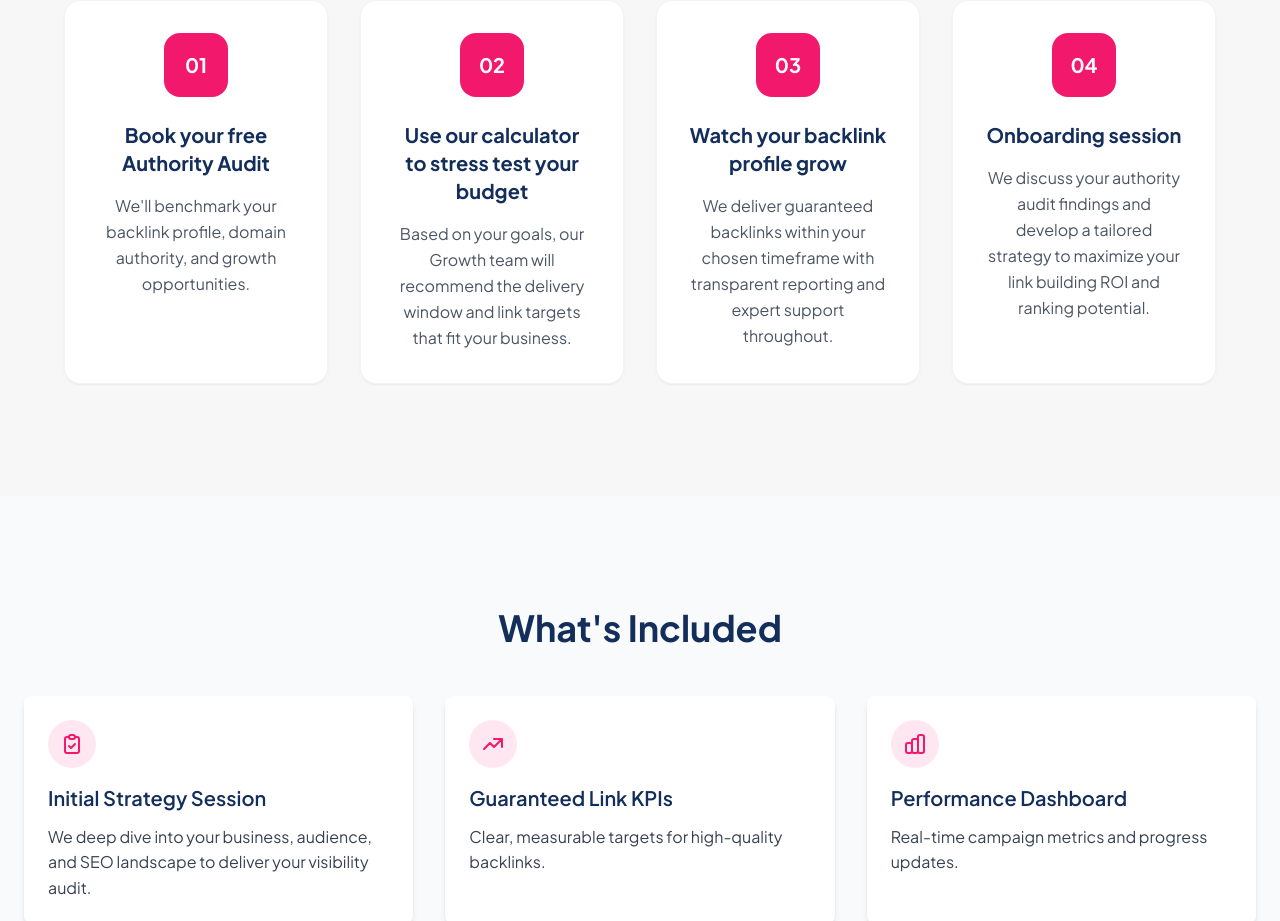
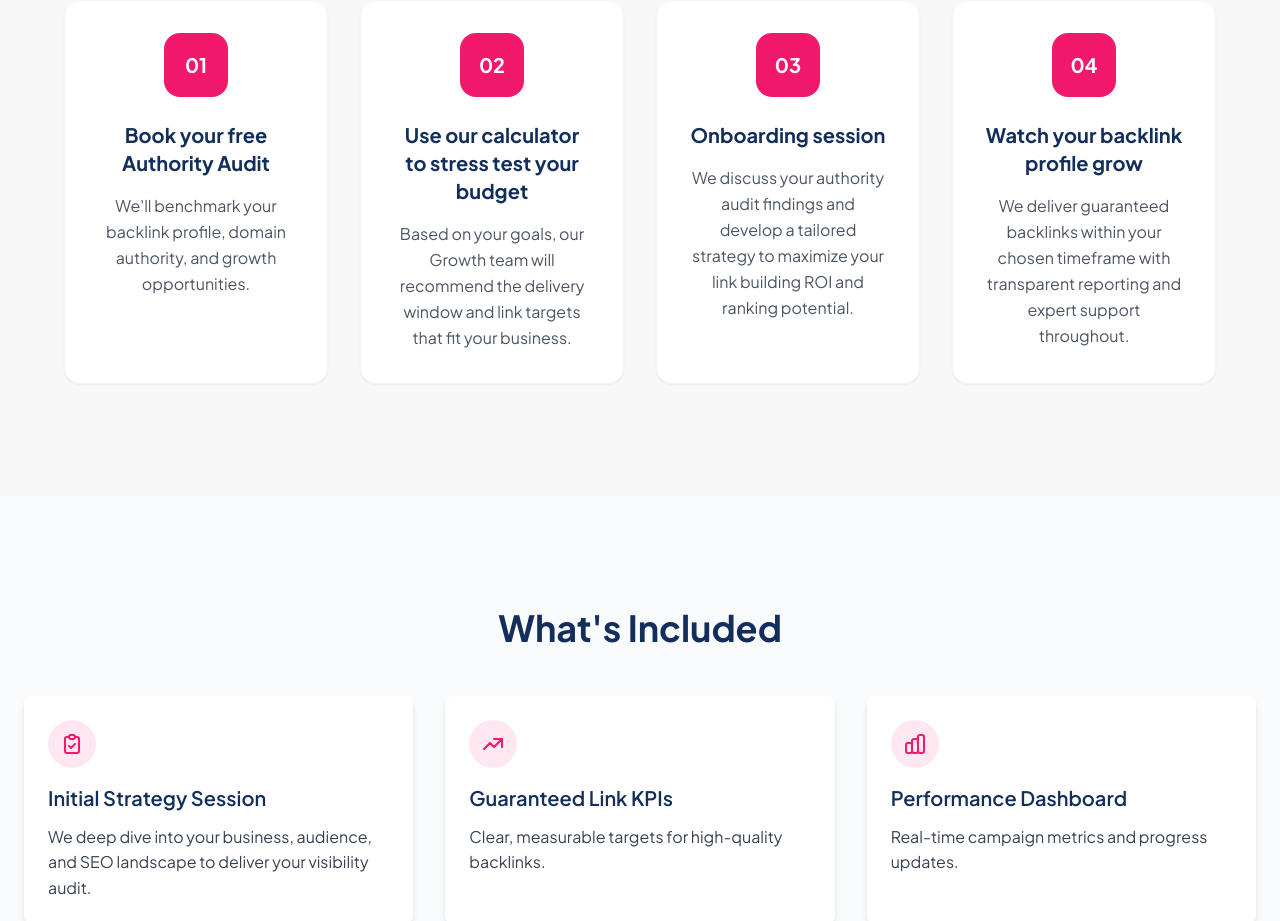
Before and after one commit to ZoCodes/reboot-authority-launchpad, a React (Vite) app: page / in a window 1280 px wide. Shown: the part 3960-4881 px from the top of the page. Built offline with nearby package versions, Linux system fonts and the light colour scheme.

Commit message:
Fix: Swap "How It Works" steps
Swapped the order of steps 3 and 4 in the "How It Works" section of the `GetStartedSection` component.

```diff
--- a/src/components/GetStartedSection.tsx
+++ b/src/components/GetStartedSection.tsx
@@ -13,13 +13,13 @@ const GetStartedSection = () => {
     },
     {
       number: "03",
-      title: "Watch your backlink profile grow",
-      description: "We deliver guaranteed backlinks within your chosen timeframe with transparent reporting and expert support throughout."
+      title: "Onboarding session",
+      description: "We discuss your authority audit findings and develop a tailored strategy to maximize your link building ROI and ranking potential."
     },
     {
       number: "04",
-      title: "Onboarding session",
-      description: "We discuss your authority audit findings and develop a tailored strategy to maximize your link building ROI and ranking potential."
+      title: "Watch your backlink profile grow",
+      description: "We deliver guaranteed backlinks within your chosen timeframe with transparent reporting and expert support throughout."
     }
   ];
 
```
